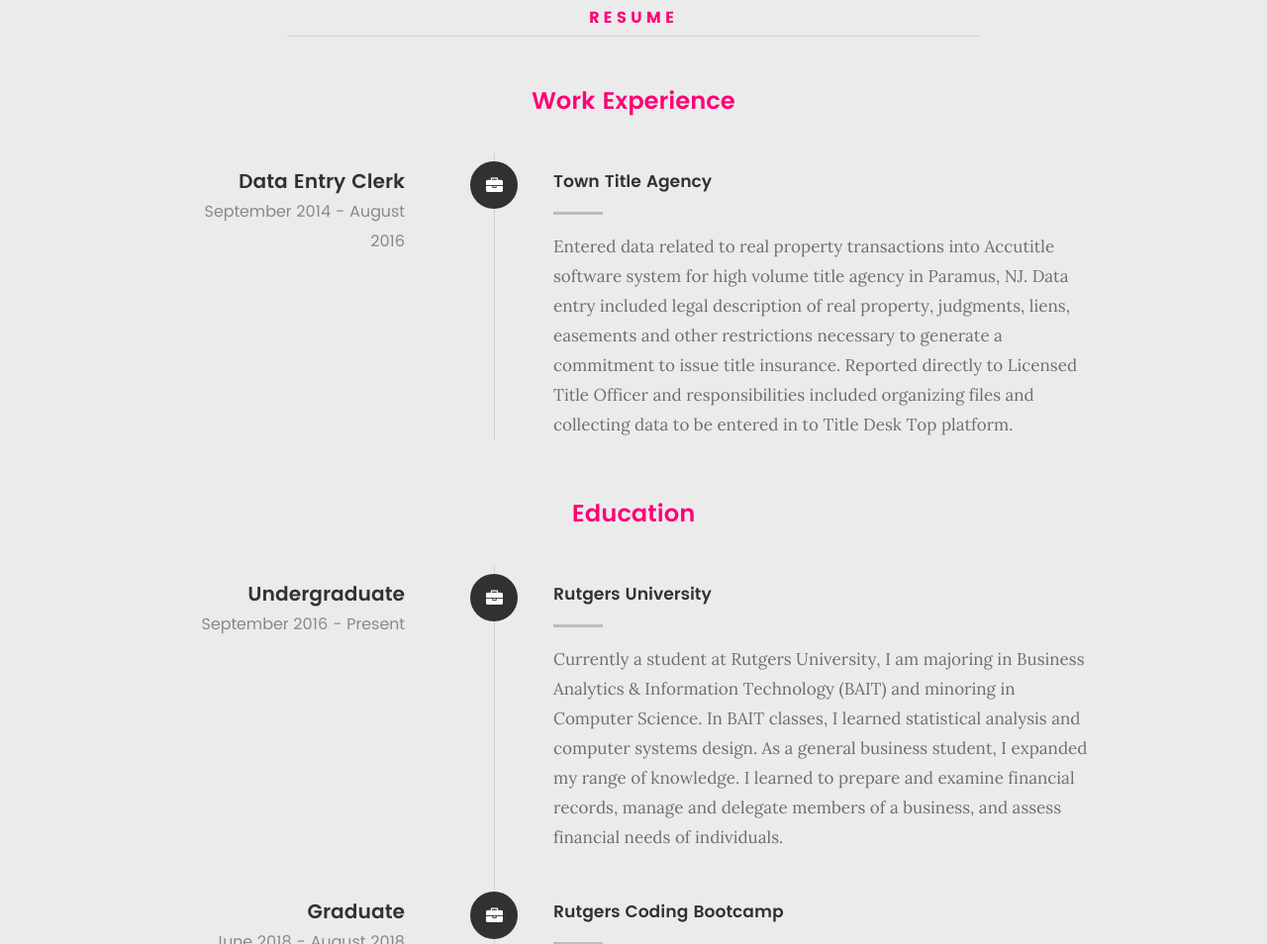
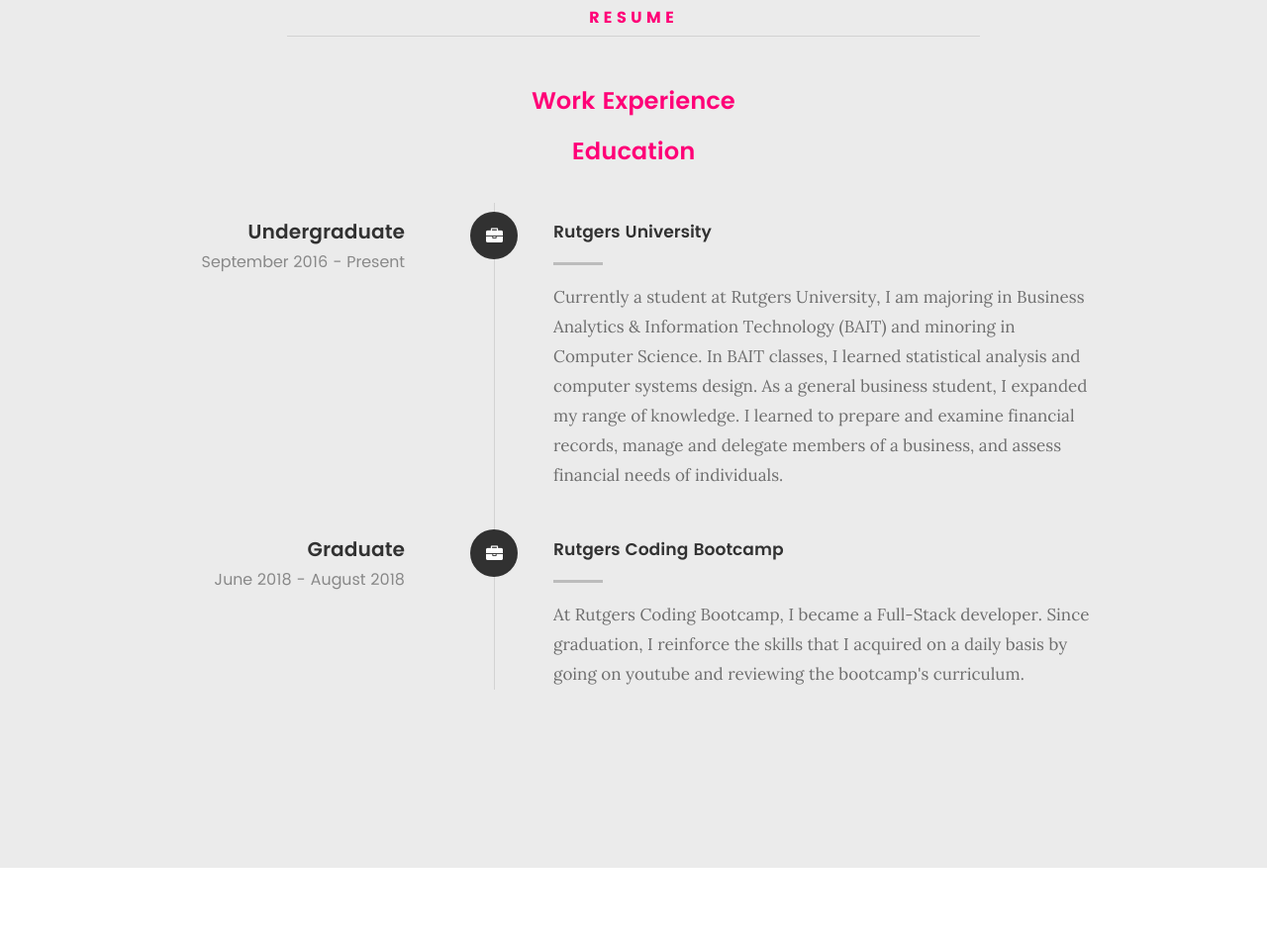
Before and after one commit to nickciambrone/myPortfolio, a plain HTML site: page index.html in a window 1280 px wide. Shown: the part 2361-3315 px from the top of the page at 99% size. Drawn offline with Linux system fonts and the light colour scheme; files whose address does not match are found by name.

Commit message:
Update index.html

```diff
--- a/index.html
+++ b/index.html
@@ -206,32 +206,6 @@
 
 			<div class="col-twelve">
 
-				<div class="timeline-wrap">
-					<!-- /timeline-block -->
-
-					<div class="timeline-block">
-
-						<div class="timeline-ico">
-							<i class="fa fa-briefcase"></i>
-						</div>
-
-						<div class="timeline-header">
-							<h3>Data Entry Clerk</h3>
-							<p>September 2014 - August 2016</p>
-						</div>
-
-						<div class="timeline-content">
-							<h4>Town Title Agency</h4>
-							<p>Entered data related to real property transactions into Accutitle software system for high volume title agency
-								in Paramus, NJ. Data entry included legal description of real property, judgments, liens, easements and other restrictions
-								necessary to generate a commitment to issue title insurance. Reported directly to Licensed Title Officer and responsibilities
-								included organizing files and collecting data to be entered in to Title Desk Top platform. </p>
-						</div>
-
-					</div> <!-- /timeline-block -->
-
-
-				</div> <!-- /timeline-wrap -->
 
 			</div> <!-- /col-twelve -->
 
```
